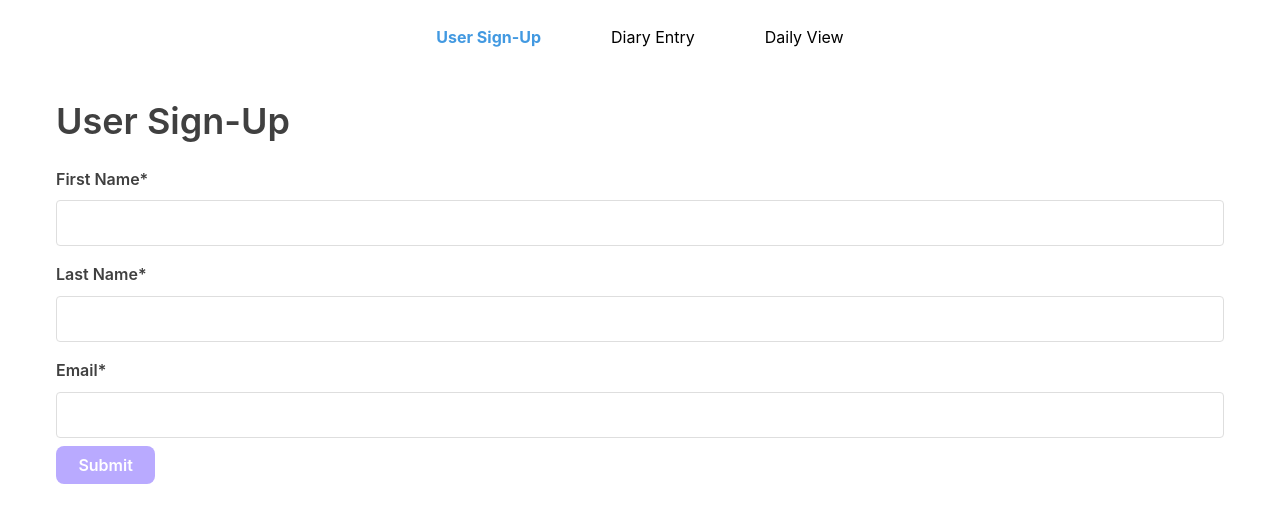
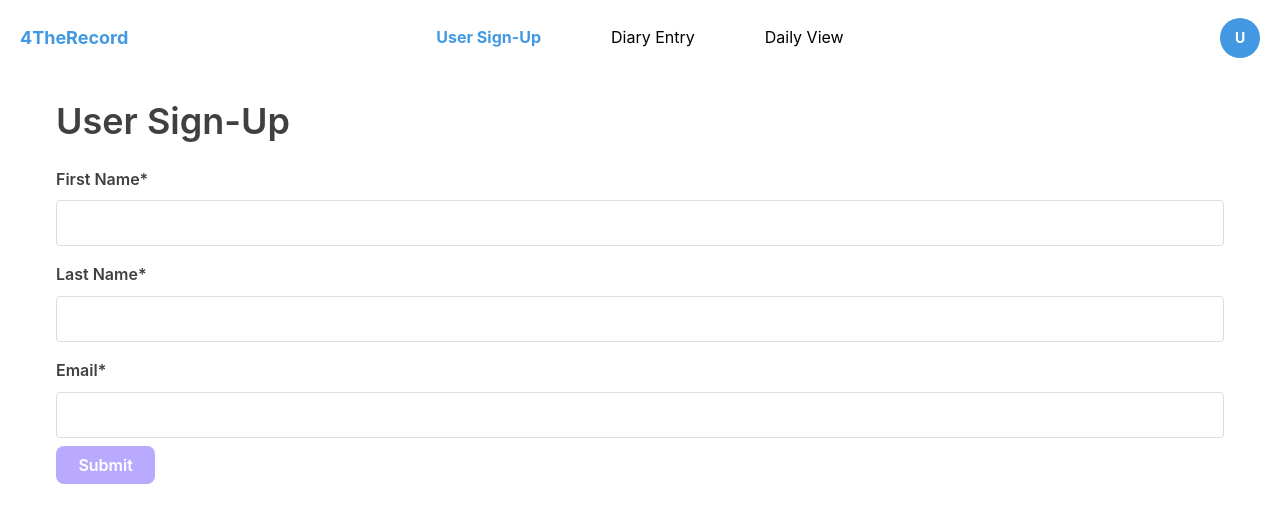
Before and after one commit to ncoronac/4TheRecord, a React (Vite) app in the folder packages/react-frontend/: page /DiaryEntry in a window 1280 px wide. Shown: the top 522 px of the page. Built offline with nearby package versions, Linux system fonts and the light colour scheme.

Commit message:
Added User Menu Popup & 4TheRecord logo

```diff
--- a/packages/react-frontend/src/Navbar.jsx
+++ b/packages/react-frontend/src/Navbar.jsx
@@ -1,10 +1,53 @@
+import { useState, useRef, useEffect } from 'react';
+
 function Navbar({ currentView, setCurrentView }) {
+    const [isMenuOpen, setIsMenuOpen] = useState(false);
+    const menuRef = useRef(null);
+
     const linkStyle = (view) => ({
         padding: "10px 20px",
         cursor: "pointer",
         color: currentView === view ? "#4299e1" : "black",
         fontWeight: currentView === view ? "bold" : "normal"
     });
+
+    // Close menu when clicking outside
+    useEffect(() => {
+        function handleClickOutside(event) {
+            if (menuRef.current && !menuRef.current.contains(event.target)) {
+                setIsMenuOpen(false);
+            }
+        }
+
+        document.addEventListener("mousedown", handleClickOutside);
+        return () => {
+            document.removeEventListener("mousedown", handleClickOutside);
+        };
+    }, []);
+
+    const handleProfileClick = () => {
+        setIsMenuOpen(!isMenuOpen);
+    };
+
+    const handleLogout = () => {
+        console.log("Logging out...");
+        setIsMenuOpen(false);
+    };
+
+    const handleChangeProfilePicture = () => {
+        console.log("Changing profile picture...");
+        setIsMenuOpen(false);
+    };
+
+    const handleInsights = () => {
+        console.log("Opening insights...");
+        setIsMenuOpen(false);
+    };
+
+    const handleSettings = () => {
+        console.log("Opening settings...");
+        setIsMenuOpen(false);
+    };
 
     return (
         <nav
@@ -20,6 +63,19 @@ function Navbar({ currentView, setCurrentView }) {
                 zIndex: 1000
             }}
         >
+            {/* 4TheRecord */}
+            <div style={{
+                position: "absolute",
+                left: "20px",
+                top: "50%",
+                transform: "translateY(-50%)",
+                fontWeight: "bold",
+                fontSize: "18px",
+                color: "#4299e1"
+            }}>
+                4TheRecord
+            </div>
+
             <span style={linkStyle("form")} onClick={() => setCurrentView("form")}>
                 User Sign-Up
             </span>
@@ -31,6 +87,93 @@ function Navbar({ currentView, setCurrentView }) {
             <span style={linkStyle("dailyview")} onClick={() => setCurrentView("dailyview")}>
                 Daily View
             </span>
+
+            {/* User Profile Menu - Right Corner */}
+            <div style={{
+                position: "absolute",
+                right: "20px",
+                top: "50%",
+                transform: "translateY(-50%)"
+            }} ref={menuRef}>
+                <div
+                    style={{
+                        width: "40px",
+                        height: "40px",
+                        borderRadius: "50%",
+                        backgroundColor: "#4299e1",
+                        cursor: "pointer",
+                        display: "flex",
+                        alignItems: "center",
+                        justifyContent: "center",
+                        color: "white",
+                        fontWeight: "bold",
+                        fontSize: "14px"
+                    }}
+                    onClick={handleProfileClick}
+                >
+                    U
+                </div>
+
+                {/* Dropdown Menu */}
+                {isMenuOpen && (
+                    <div
+                        style={{
+                            position: "absolute",
+                            top: "45px",
+                            right: "0",
+                            backgroundColor: "white",
+                            border: "1px solid #ddd",
+                            borderRadius: "4px",
+                            minWidth: "180px",
+                            zIndex: 1001
+                        }}
+                    >
+                        <div
+                            style={{
+                                padding: "12px 16px",
+                                cursor: "pointer",
+                                borderBottom: "1px solid #eee"
+                            }}
+                            onClick={handleChangeProfilePicture}
+                        >
+                            Change Profile Picture
+                        </div>
+
+                        <div
+                            style={{
+                                padding: "12px 16px",
+                                cursor: "pointer",
+                                borderBottom: "1px solid #eee"
+                            }}
+                            onClick={handleInsights}
+                        >
+                            Insights
+                        </div>
+
+                        <div
+                            style={{
+                                padding: "12px 16px",
+                                cursor: "pointer",
+                                borderBottom: "1px solid #eee"
+                            }}
+                            onClick={handleSettings}
+                        >
+                            Settings
+                        </div>
+
+                        <div
+                            style={{
+                                padding: "12px 16px",
+                                cursor: "pointer",
+                                color: "#e53e3e"
+                            }}
+                            onClick={handleLogout}
+                        >
+                            Logout
+                        </div>
+                    </div>
+                )}
+            </div>
         </nav>
     );
 }
```
